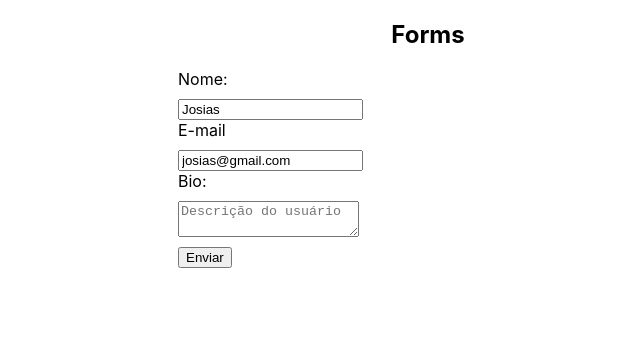
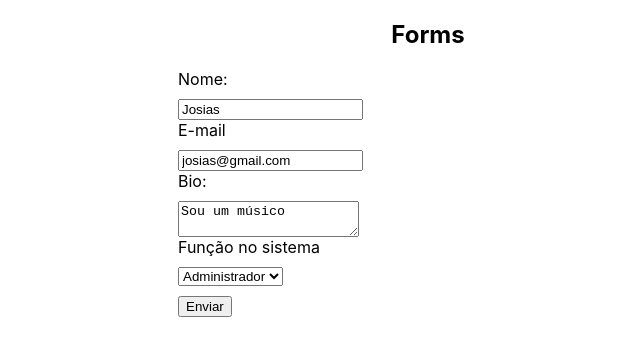
Before and after one commit to MatheusQuintanilhaa/React-do-Zero-a-Maestria, a React (Create React App) app: page / in a window 1280 px wide. Shown: the top 356 px of the page, without its empty margins (212-852 px from the left). Built offline with nearby package versions, Linux system fonts and the light colour scheme.

Commit message:
Select no React

```diff
--- a/src/App.js
+++ b/src/App.js
@@ -5,7 +5,12 @@ function App() {
   return (
     <div className="App">
       <h2>Forms</h2>
-      <MyForm user={{name: "Josias", email: "josias@gmail.com"}} />
+      <MyForm user={{
+        name: "Josias",
+        email: "josias@gmail.com",
+        bio: "Sou um músico",
+        role: "admin"
+      }} />
     </div>
   );
 }
--- a/src/components/MyForm.js
+++ b/src/components/MyForm.js
@@ -9,7 +9,9 @@ const MyForm = ({user}) => {
   const [name, setName] = useState(user ? user.name : "");
   const [email, setEmail] = useState(user ? user.email : "");
 
-  const [bio, setBio] = useState("");
+  const [bio, setBio] = useState(user ? user.bio : "");
+
+  const [role, setRole] = useState(user ? user.role : "");
 
   const handleName = (e) => {
     setName(e.target.value);
@@ -21,7 +23,7 @@ const MyForm = ({user}) => {
   const handleSubmit = (e) => {
     e.preventDefault();
     console.log("Enviando o formulário");
-    console.log(name, email, bio);
+    console.log(name, email, bio, role);
 
     // VALIDAÇÃO
     // ENVIO
@@ -72,6 +74,16 @@ const MyForm = ({user}) => {
             onChange={(e) => setBio(e.target.value)}
             value={bio}></textarea>
         </label>
+
+                {/* 9 - SELECT   */}
+        <label>
+          <span>Função no sistema</span>
+          <select name="role" onChange={(e) => setRole(e.target.value)} value={role}>
+            <option value="user">Usuário</option>
+            <option value="editor">Editor</option>
+            <option value="admin">Administrador</option>
+          </select>
+        </label>
         <input type="submit" value="Enviar" />
           </form>
     </div>
```
